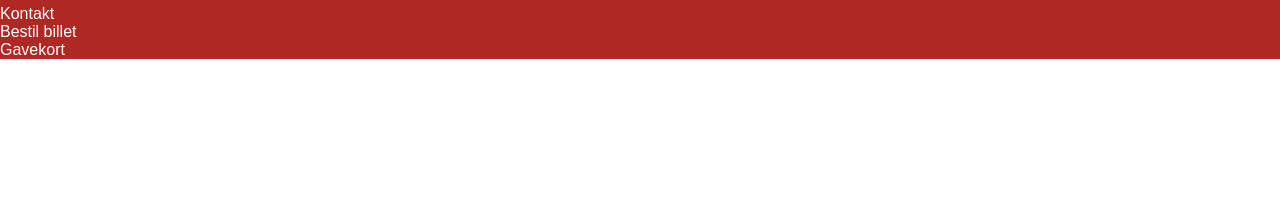
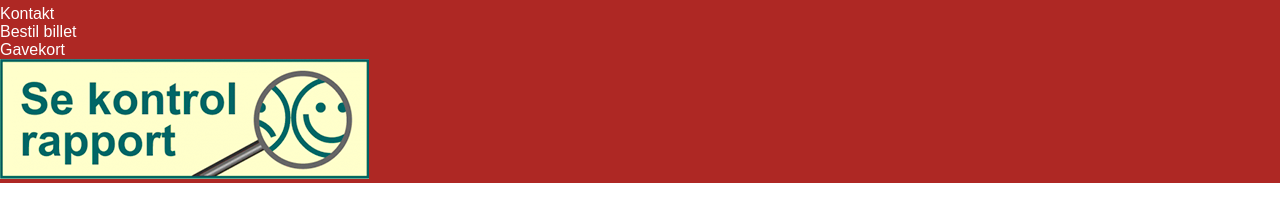
Before and after one commit to alch29/3sem-eksamen, a Vue app in the folder cafebio/: page / in a window 1280 px wide. Shown: the part 564-786 px from the top of the page. Built offline with nearby package versions, Linux system fonts and the light colour scheme; no server answers; the database is empty; a web font is replaced by a local one.

Commit message:
nyt billede

```diff
--- a/cafebio/src/components/Footer.vue
+++ b/cafebio/src/components/Footer.vue
@@ -34,7 +34,7 @@
                 <li><a href="#">Bestil billet</a></li>
                 <li><a href="#">Gavekort</a></li>
             </ul>
-
+            <img src="../assets/images/kontrolrapport.png" alt="Se kontrolrapport">
         </div>
 
     </div>
```
Also changed, not shown: cafebio/src/assets/images/kontrolrapport.png, 1 other file (tests, documents, lock files or other folders).
